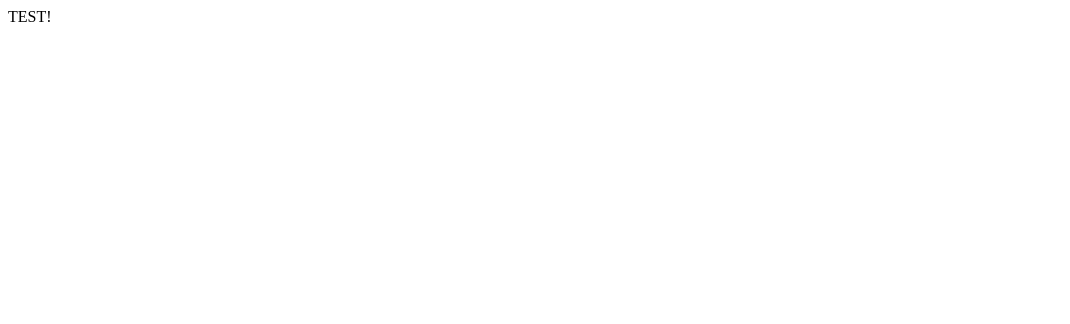
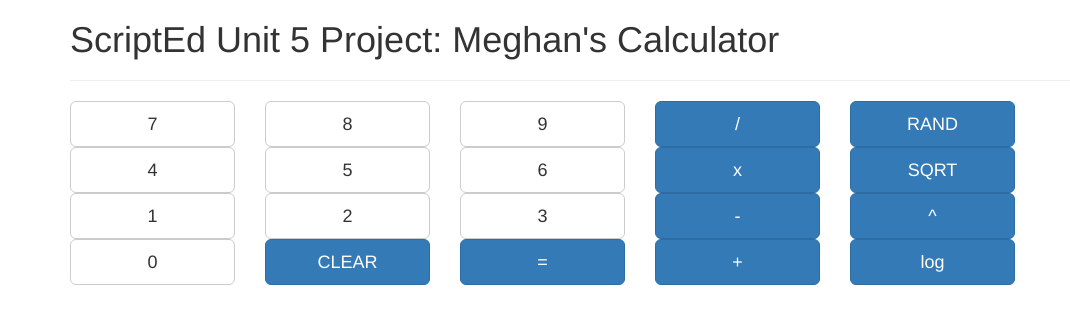
Before and after one commit to megknoll/scripted-projects, a plain HTML site: page calculator-project/index.html in a window 1280 px wide. Shown: the whole page, without its empty margins (0-1070 px from the left). Drawn offline with nearby package versions, Linux system fonts and the light colour scheme.

Commit message:
Update index.html
Adding the index page from my calculator project!

```diff
--- a/calculator-project/index.html
+++ b/calculator-project/index.html
@@ -1 +1,95 @@
-TEST!
+<!DOCTYPE html>
+<html>
+<head>
+	<link href="https://maxcdn.bootstrapcdn.com/bootstrap/3.2.0/css/bootstrap.min.css" rel="stylesheet" type="text/css" />
+	<link href="css/calculator.css" rel="stylesheet" type="text/css" />
+	<script src="https://code.jquery.com/jquery-1.9.1.min.js"></script>
+	<script src="js/guts.js"></script>
+	<script src="js/calculator.js"></script>
+	<title>ScriptEd Unit 5 Project: Calculator</title>
+</head>
+<body>
+	<div class="container">
+		<h1>ScriptEd Unit 5 Project: Meghan's Calculator</h1>
+		<hr/>
+		<div class="row">
+			<div class="col-md-12">
+				<div class="row calc-row">
+					<div class="col-md-2">
+						<button type="button" class="btn btn-default btn-block btn-lg calc-btn">7</button>
+					</div>
+					<div class="col-md-2">
+						<button type="button" class="btn btn-default btn-block btn-lg calc-btn">8</button>
+					</div>
+					<div class="col-md-2">
+						<button type="button" class="btn btn-default btn-block btn-lg calc-btn">9</button>
+					</div>
+					<div class="col-md-2">
+						<button type="button" class="btn btn-primary btn-block btn-lg calc-btn">/</button>
+					</div>
+					<div class="col-md-2">
+						<button type="button" class="btn btn-primary btn-block btn-lg calc-btn">RAND</button>
+					</div>
+				</div>
+				<div class="row calc-row">
+					<div class="col-md-2">
+						<button type="button" class="btn btn-default btn-block btn-lg calc-btn">4</button>
+					</div>
+					<div class="col-md-2">
+						<button type="button" class="btn btn-default btn-block btn-lg calc-btn">5</button>
+					</div>
+					<div class="col-md-2">
+						<button type="button" class="btn btn-default btn-block btn-lg calc-btn">6</button>
+					</div>
+					<div class="col-md-2">
+						<button type="button" class="btn btn-primary btn-block btn-lg calc-btn">x</button>
+					</div>
+					<div class="col-md-2">
+						<button type="button" class="btn btn-primary btn-block btn-lg calc-btn">SQRT</button>
+					</div>
+				</div>
+				<div class="row calc-row">
+					<div class="col-md-2">
+						<button type="button" class="btn btn-default btn-block btn-lg calc-btn">1</button>
+					</div>
+					<div class="col-md-2">
+						<button type="button" class="btn btn-default btn-block btn-lg calc-btn">2</button>
+					</div>
+					<div class="col-md-2">
+						<button type="button" class="btn btn-default btn-block btn-lg calc-btn">3</button>
+					</div>
+					<div class="col-md-2">
+						<button type="button" class="btn btn-primary btn-block btn-lg calc-btn">-</button>
+					</div>
+					<div class="col-md-2">
+						<button type="button" class="btn btn-primary btn-block btn-lg calc-btn">^</button>
+					</div>
+				</div>
+				<div class="row calc-row">
+					<div class="col-md-2">
+						<button type="button" class="btn btn-default btn-block btn-lg calc-btn">0</button>
+					</div>
+					<div class="col-md-2">
+						<button type="button" class="btn btn-primary btn-block btn-lg calc-btn">CLEAR</button>
+					</div>
+					<div class="col-md-2">
+						<button type="button" class="btn btn-primary btn-block btn-lg calc-btn">=</button>
+					</div>
+					<div class="col-md-2">
+						<button type="button" class="btn btn-primary btn-block btn-lg calc-btn">+</button>
+					</div>
+					<div class="col-md-2">
+						<button type="button" class="btn btn-primary btn-block btn-lg calc-btn">log</button>
+					</div>
+				</div>
+			</div>
+		</div>
+		<div id="question" class="text-center">
+
+		</div>
+		<div id="answer" class="text-center">
+
+		</div>
+	</div>
+</body>
+</html>
```
